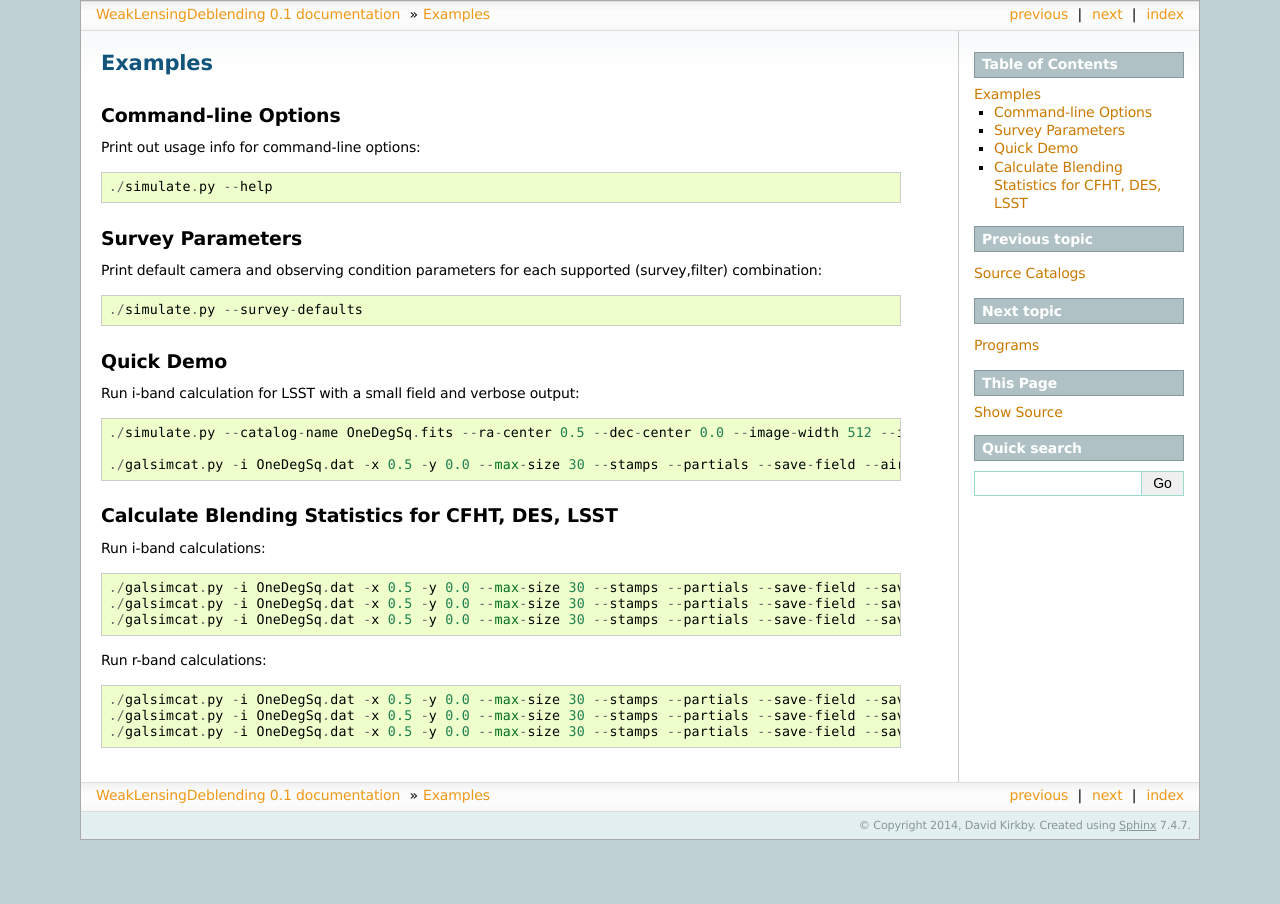
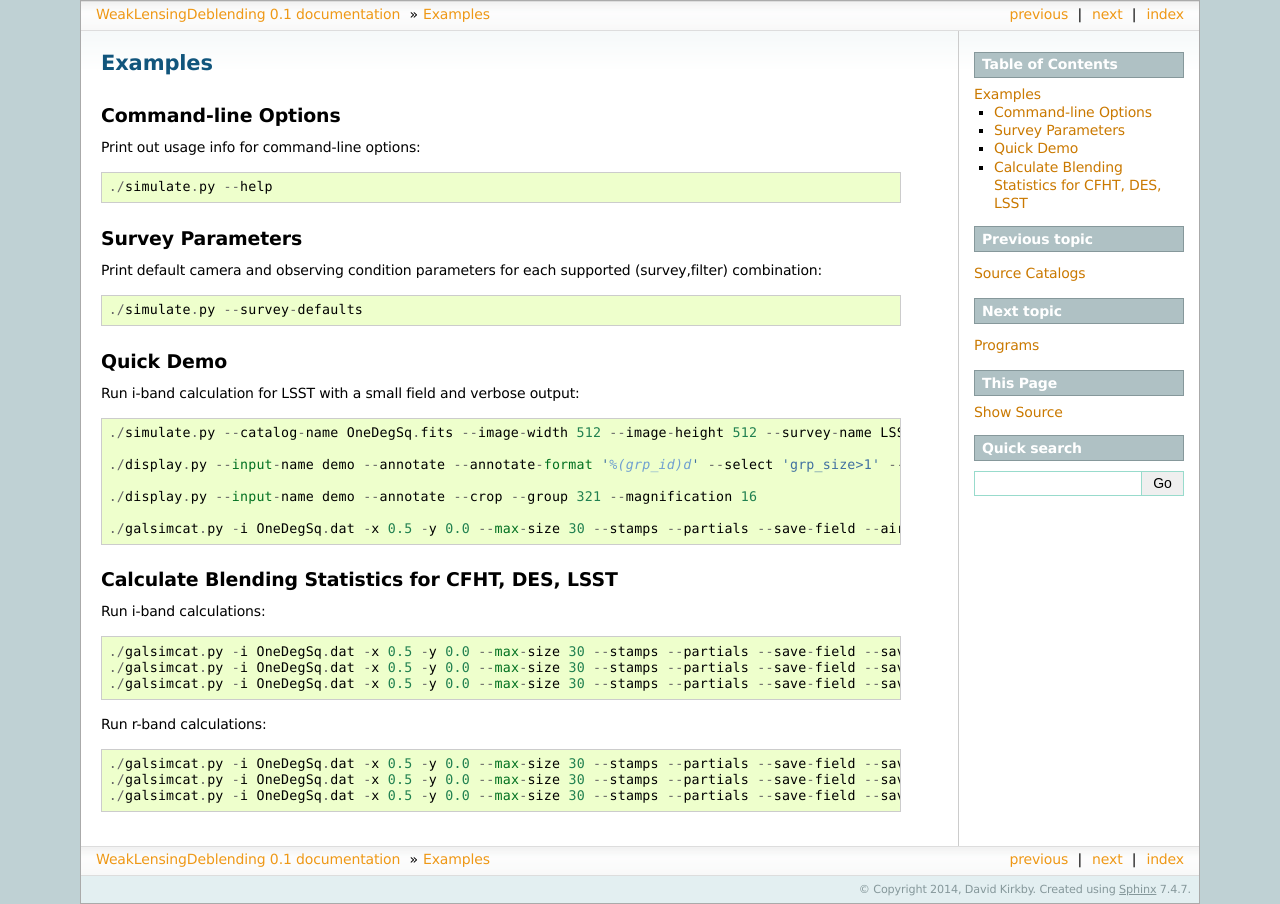
Before and after one commit to LSSTDESC/WeakLensingDeblending, a Sphinx documentation site: the page built from docs/examples.rst, in a window 1280 px wide. Built offline with Sphinx 7.4.7, drawn with Linux system fonts in a browser that asks for light colours.

Commit message:
Doc updates

```diff
--- a/display.py
+++ b/display.py
@@ -42,7 +42,7 @@ def main():
     display_group.add_argument('--annotate', action = 'store_true',
         help = 'Annotate selected objects with a brief description.')
     display_group.add_argument('--annotate-format', type = str,
-        default = 'ID %(db_id)d\nz=%(z).1f AB=%(ab_mag).1f', metavar = 'FMT',
+        default = 'z=%(z).1f\nAB=%(ab_mag).1f', metavar = 'FMT',
         help = 'String interpolation format to generate annotation labels.')
     display_group.add_argument('--dpi', type = float, default = 64.,
         help = 'Number of pixels per inch to use for display.')
--- a/docs/examples.rst
+++ b/docs/examples.rst
@@ -20,7 +20,11 @@ Quick Demo
 
 Run i-band calculation for LSST with a small field and verbose output::
 
-	./simulate.py --catalog-name OneDegSq.fits --ra-center 0.5 --dec-center 0.0 --image-width 512 --image-height 512 --survey-name LSST --filter-band i  --no-agn --output-name demo --verbose --verbose-model --verbose-render
+	./simulate.py --catalog-name OneDegSq.fits --image-width 512 --image-height 512 --survey-name LSST --filter-band i  --no-agn --output-name demo --verbose --verbose-model --verbose-render
+
+	./display.py --input-name demo --annotate --annotate-format '%(grp_id)d' --select 'grp_size>1' --magnification 2
+
+	./display.py --input-name demo --annotate --crop --group 321 --magnification 16
 
 	./galsimcat.py -i OneDegSq.dat -x 0.5 -y 0.0 --max-size 30 --stamps --partials --save-field --airmass 1.2 --extinction 0.07 -o baseline --pixel-scale 0.200 --width 512 --height 512 --exposure-time 6900 --sky-brightness 20.0 --zenith-fwhm 0.67 --zero-point 41.5
 
```
